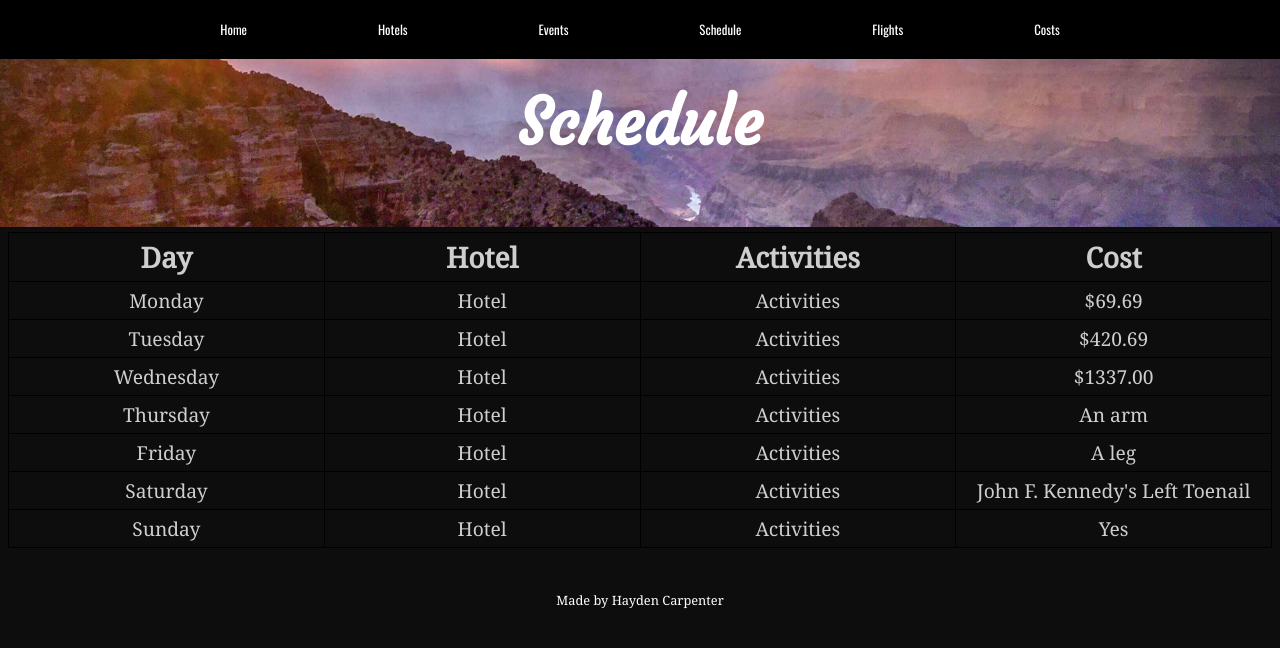
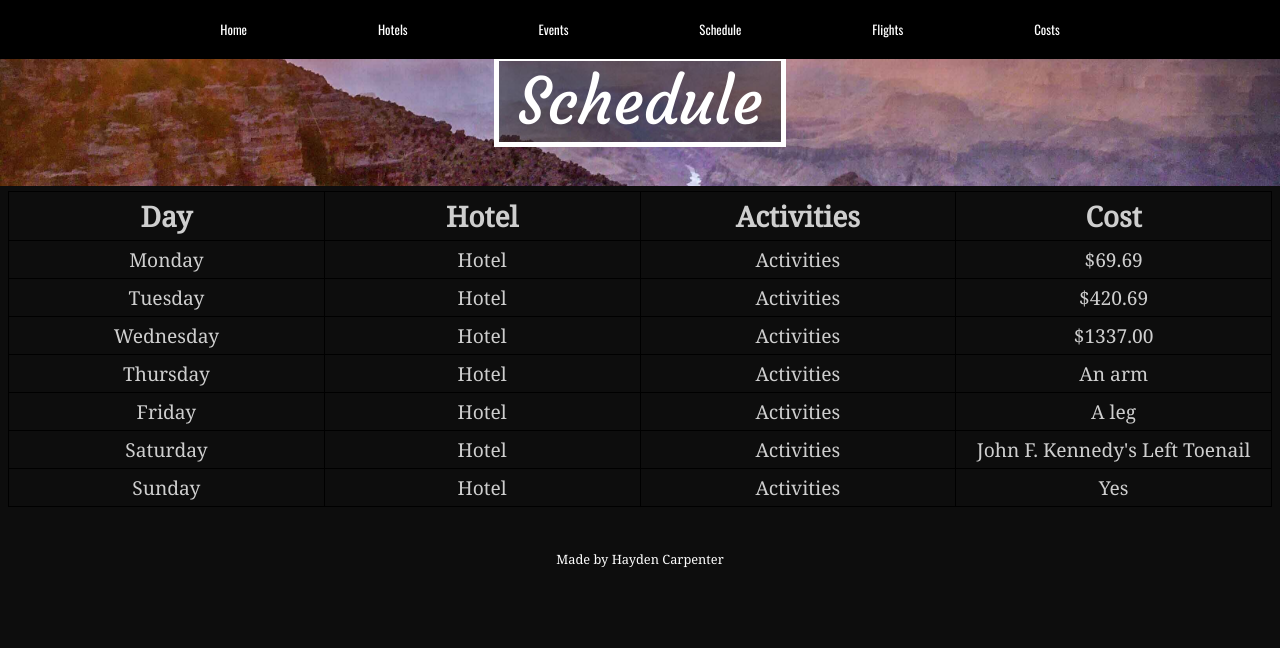
Before and after one commit to xHayden/Portfolio-2020, a Jekyll site: the page arizonaproject/schedule.html, which Jekyll copies as it is, in a window 1280 px wide. Shown: the top 648 px of the page. Built offline with Jekyll 4.4.1, drawn with Linux system fonts in a browser that asks for light colours.

Commit message:
uhh i did stuff with the headings

```diff
--- a/arizonaproject/costs.html
+++ b/arizonaproject/costs.html
@@ -20,7 +20,9 @@
     </div>
   </div>
 <br>
-<h1 class="headings costsbackground">Costs</h1>
+<div class="headings costsbackground">
+  <p class="textheading">Costs</h1>
+</div>
 <div class="costs">
   <div class="scheduletable row-padding" id="costs" align="center">
     <table class="padding costs">
--- a/arizonaproject/events.html
+++ b/arizonaproject/events.html
@@ -22,7 +22,9 @@
   </div>
   <br>
   <!-- events-->
-  <h1 class="headings eventsbackground">Events</h1>
+  <div class="headings eventsbackground">
+    <p class="textheading">Events</h1>
+  </div>
   <div class="center padding-64 row-padding" id="events">
     <div class="quarter events w3-container">
       <h2>Events</h2>
--- a/arizonaproject/flights.html
+++ b/arizonaproject/flights.html
@@ -22,7 +22,9 @@
   </div>
   <br>
 <!-- Flights -->
-<h1 class="headings flightsbackground">Flights</h1>
+<div class="headings flightsbackground">
+  <p class="textheading">Flights</h1>
+</div>
 <div class="center padding-64 row-padding">
   <div class="quarter" id=flights>
     <h2>Flights:</h2>
--- a/arizonaproject/hotels.html
+++ b/arizonaproject/hotels.html
@@ -22,7 +22,9 @@
   </div>
   <br class="topPageFix">
   <!-- Hotels -->
-  <h1 class="headings hotelbackground">Hotels</h1>
+  <div class="headings hotelbackground">
+    <p class="textheading">Hotels</h1>
+  </div>
   <div class="center padding-64 row-padding">
     <div class="quarter w3-container" id=hotels>
       <h2>Hotels:</h2>
--- a/arizonaproject/schedule.html
+++ b/arizonaproject/schedule.html
@@ -21,7 +21,9 @@
   </div>
 <div class="">
 <br class="topPageFix">
-<h1 class="headings schedulebackground">Schedule</h1>
+<div class="headings schedulebackground">
+  <p class="textheading">Schedule</h1>
+</div>
     <div class="scheduletable row-padding" id="schedule" align="center">
       <table class="padding schedule">
         <tr>
--- a/css/project.css
+++ b/css/project.css
@@ -42,7 +42,9 @@ word-break: break-all;
 white-space: normal;
 }
 .topPageFix {
+  line-height: 3.2vw;
   background-color: white !important
+
 }
 .bar-item:hover{
   transition: 0.7s;
@@ -175,11 +177,18 @@ td:hover, th:hover {
   padding: 5px 50px
 }
 .headings {
-  padding: 5vw 0px;
+  padding: 3vw 0px;
+}
+.textheading {
   text-align: center;
+  background-color: rgba(40,40,40, 0.5);
+  display: block;
+  margin: auto;
+  width: 22vw;
   font-size: 5vw;
   color: white;
   font-family: 'Courgette';
+  border: 5px solid white;
 }
 .homepage {
   background-position: 24vw 5vw;
@@ -226,7 +235,7 @@ td:hover, th:hover {
   bottom: 0;
 }
 .hotelbackground {
-  background-image: url("../images/hotel.jpg");
+  background-image: url("../images/hotels.jpg");
   background-position: 0px -20vw;
   background-repeat: no-repeat;
   object-fit: contain;
```
Also changed, not shown: images/hotel.jpg (deleted), 3 other files.
